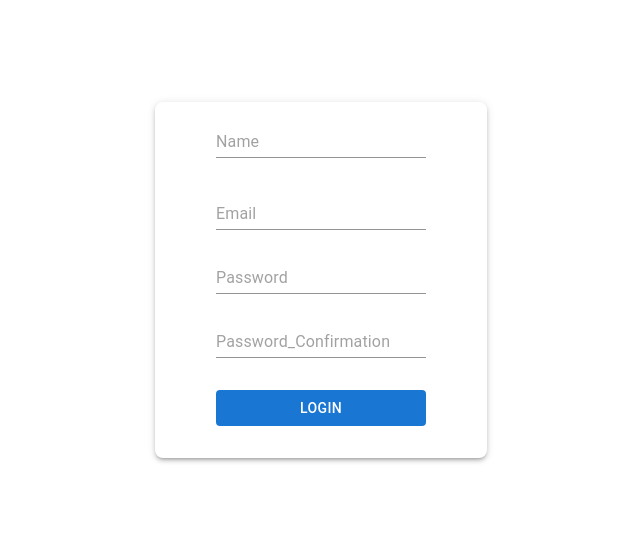
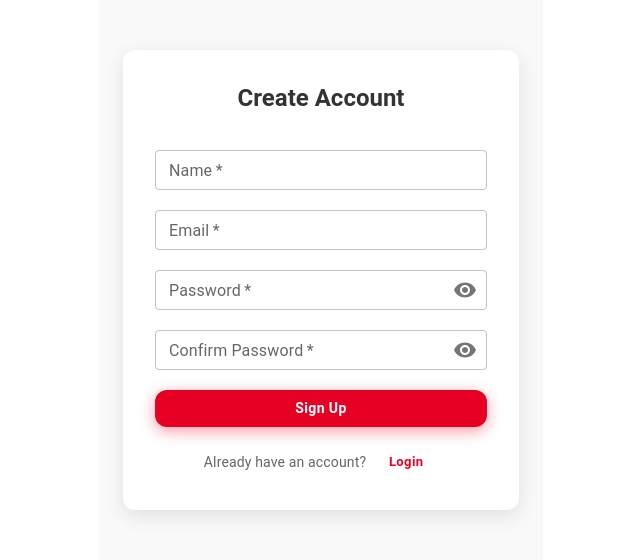
Before and after one commit to Sara-S82/my-Blog, a React (Create React App) app: page /register in a window 1280 px wide. Shown: the part 128-688 px from the top of the page, without its empty margins (319-959 px from the left). Built offline with nearby package versions, Linux system fonts and the light colour scheme.

Commit message:
Improve menu UI for better UX; add missing post details and finalize post components

```diff
--- a/src/App.css
+++ b/src/App.css
@@ -0,0 +1,5 @@
+/* در فایل CSS یا داخل styled-components */
+a {
+  text-decoration: none;
+  color: inherit;
+}
--- a/src/App.js
+++ b/src/App.js
@@ -3,7 +3,7 @@ import Login from "./pages/Login";
 import Register from "./pages/Register";
 import routes from "./Routes/routes"
 import Home from "./pages/Home";
-
+import './App.css'
 function App() {
 
   const Approutes = () => {
--- /dev/null
+++ b/src/components/makeRequest.jsx
@@ -0,0 +1,22 @@
+import React from 'react';
+import axios from 'axios';
+const API_BASE_URL ="https://blog.ahmadreza.dev/api"
+export const makeRequest= async(endpoint,method='GET',data=null,token=null)=>{
+
+    try{
+        const config={
+            method,
+            url:`${API_BASE_URL}${endpoint}`,headers:{
+                "Content-Type":"application/json",
+                ...API_BASE_URL(token&&{Authorization:`Bearer ${token}`}),
+            },
+            data,
+        };
+        const response = await axios(config);
+        return response.data;
+    }catch(error){
+        throw error
+    }
+
+
+};
--- a/src/pages/Home.jsx
+++ b/src/pages/Home.jsx
@@ -1,12 +1,20 @@
-import React from 'react';
-import { Link } from 'react-router-dom';
+import { Container } from '@mui/material';
+import Navbar from './Navbar'
+function Home() {
 
-export default function Home() {
-  return (
-    <div>
-    <Link to={'register'}>Sign Up</Link>
-     <Link to={'login'}>Login</Link>
-     Home
-    </div>
+
+  return(
+<>
+<Container sx={{
+  backgroundColor:'#f0f4ff'
+}}>
+
+<Navbar></Navbar>
+
+</Container>
+</>
+
   );
+
 }
+export default Home;
--- a/src/pages/Login.jsx
+++ b/src/pages/Login.jsx
@@ -1,113 +1,155 @@
 import React, { useState } from 'react';
+import { useNavigate } from 'react-router-dom';
 import {
   Button,
-  Input,
-  Grid,
+  TextField,
   Box,
   Container,
+  IconButton,
+  InputAdornment,
+  Typography,
 } from '@mui/material';
-import axios from 'axios';
+import { Visibility, VisibilityOff } from '@mui/icons-material';
+import { makeRequest } from '../components/makeRequest';
 
 export default function Login() {
   const [email, setEmail] = useState('');
   const [password, setPassword] = useState('');
   const [error, setError] = useState('');
+  const [showPassword, setShowPassword] = useState(false);
+  const navigate = useNavigate();
 
-  const validateEmail = (email) => {
-    const re = /^[^\s@]+@[^\s@]+\.[^\s@]+$/;
-    return re.test(email);
-  };
+  const validateEmail = (email) => /^[^\s@]+@[^\s@]+\.[^\s@]+$/.test(email);
 
-  const handleSubmit = async (event) => {
-    event.preventDefault();
-
-
+  const handleSubmit = async (e) => {
+    e.preventDefault();
     if (!email || !password) {
-      setError('ایمیل و پسورد را وارد کنید');
+      setError('Please enter email and password.');
       return;
     }
     if (!validateEmail(email)) {
-      setError('فرمت ایمیل اشتباه است');
+      setError('Invalid email format.');
       return;
     }
-
     setError('');
-    const form = { email, password };
-
     try {
-      const res = await axios.post('https://blog.ahmadreza.dev/api/register', form);
-      localStorage.setItem('token', res.data.token);
-      alert('ورود موفق');
+      const res = await makeRequest('/login', 'POST', { email, password });
+      localStorage.setItem('token', res.token);
+      alert('Login successful');
+      // optionally navigate somewhere on success
     } catch (err) {
-      alert('خطا در ورود: ' + err.message);
+      setError('Login failed: ' + err.message);
     }
   };
 
   return (
     <Container
-      style={{
+      maxWidth="xs"
+      sx={{
+        height: '100vh',
+        bgcolor: '#f9f9f9',
         display: 'flex',
-        height: '100vh',
-        width: '100%',
         justifyContent: 'center',
         alignItems: 'center',
+        p: 2,
       }}
     >
       <Box
         component="form"
         onSubmit={handleSubmit}
         sx={{
-          width: '60%',
-          maxWidth: 300,
-          minWidth: 180,
+          width: '100%',
           bgcolor: 'white',
-          boxShadow: 3,
-          borderRadius: 2,
-          p: 2,
+          borderRadius: 3,
+          boxShadow: '0 6px 20px rgba(0,0,0,0.1)',
+          p: 4,
+          display: 'flex',
+          flexDirection: 'column',
+          gap: 2,
           textAlign: 'center',
-          alignItems: 'center',
         }}
+        noValidate
+        autoComplete="off"
       >
-        <Grid container direction="column" spacing={2}>
-          <Grid item>
-            <Input
-              placeholder="Email"
+        <Typography variant="h5" fontWeight={600} color="#333" mb={2}>
+          Login
+        </Typography>
+
+        <TextField
+          label="Email"
+          type="email"
+          fullWidth
+          size="small"
           value={email}
-              sx={{ mb: 2, width: '70%', mt: 1 }}
           onChange={(e) => setEmail(e.target.value)}
-              inputProps={{ 'aria-label': 'Email', type: 'email' }}
           required
         />
-          </Grid>
 
-          <Grid item>
-            <Input
-              placeholder="Password"
+        <TextField
+          label="Password"
+          type={showPassword ? 'text' : 'password'}
+          fullWidth
+          size="small"
           value={password}
-              sx={{ mb: 2, width: '70%' }}
           onChange={(e) => setPassword(e.target.value)}
-              inputProps={{ 'aria-label': 'Password', type: 'password' }}
           required
+          InputProps={{
+            endAdornment: (
+              <InputAdornment position="end">
+                <IconButton
+                  onClick={() => setShowPassword((show) => !show)}
+                  onMouseDown={(e) => e.preventDefault()}
+                  edge="end"
+                  aria-label="toggle password visibility"
+                >
+                  {showPassword ? <VisibilityOff /> : <Visibility />}
+                </IconButton>
+              </InputAdornment>
+            ),
+          }}
         />
-          </Grid>
 
         {error && (
-            <Grid item>
-              <Box sx={{ color: 'red', mb: 1 }}>{error}</Box>
-            </Grid>
+          <Typography color="error" variant="body2" mt={-1} mb={1}>
+            {error}
+          </Typography>
         )}
 
-          <Grid item>
         <Button
+          type="submit"
           variant="contained"
-              type="submit"
-              sx={{ mb: 2, width: '70%' }}
+          sx={{
+            mt: 2,
+            bgcolor: '#e60023',
+            fontWeight: 600,
+            borderRadius: 3,
+            textTransform: 'none',
+            boxShadow: '0 4px 15px rgba(230,0,35,0.4)',
+            '&:hover': { bgcolor: '#b0001a' },
+          }}
           disableElevation
+          fullWidth
         >
           Login
         </Button>
-          </Grid>
-        </Grid>
+
+        <Box display="flex" justifyContent="center" alignItems="center" mt={2} gap={1}>
+          <Typography variant="body2" color="#666">
+            Don't have an account?
+          </Typography>
+          <Button
+            onClick={() => navigate('/register')}
+            size="small"
+            sx={{
+              color: '#e60023',
+              textTransform: 'none',
+              fontWeight: 600,
+              '&:hover': { backgroundColor: 'transparent', color: '#b0001a' },
+            }}
+          >
+            Sign Up
+          </Button>
+        </Box>
       </Box>
     </Container>
   );
--- /dev/null
+++ b/src/pages/Navbar.jsx
@@ -0,0 +1,167 @@
+import { Link } from 'react-router-dom';
+import React, { useState } from 'react';
+import { styled, alpha } from '@mui/material/styles';
+import MoreIcon from '@mui/icons-material/MoreVert';
+import SearchIcon from '@mui/icons-material/Search';
+
+import { Button,AppBar,Toolbar,Box,Menu,IconButton,Icon,Typography,InputBase,Badge,MenuItem} from '@mui/material';
+
+const Search = styled('div')(({ theme }) => ({
+  position: 'relative',
+  borderRadius: theme.shape.borderRadius,
+  backgroundColor: alpha(theme.palette.common.white, 0.15),
+  '&:hover': {
+    backgroundColor: alpha(theme.palette.common.white, 0.25),
+  },
+  marginRight: theme.spacing(2),
+  marginLeft: 0,
+  width: '100%',
+  [theme.breakpoints.up('sm')]: {
+    marginLeft: theme.spacing(3),
+    width: 'auto',
+  },
+}));
+
+const SearchIconWrapper = styled('div')(({ theme }) => ({
+  padding: theme.spacing(0, 2),
+  height: '100%',
+  position: 'absolute',
+  pointerEvents: 'none',
+  display: 'flex',
+  alignItems: 'center',
+  justifyContent: 'center',
+}));
+
+const StyledInputBase = styled(InputBase)(({ theme }) => ({
+  color: 'inherit',
+  '& .MuiInputBase-input': {
+    padding: theme.spacing(1, 1, 1, 0),
+    paddingLeft: `calc(1em + ${theme.spacing(4)})`,
+    transition: theme.transitions.create('width'),
+    width: '100%',
+    [theme.breakpoints.up('md')]: {
+      width: '20ch',
+    },
+  },
+}));
+
+export default function PrimarySearchAppBar() {
+  const [anchorEl, setAnchorEl] = useState(null);
+  const [mobileMoreAnchorEl, setMobileMoreAnchorEl] = useState(null);
+
+  const isMenuOpen = Boolean(anchorEl);
+  const isMobileMenuOpen = Boolean(mobileMoreAnchorEl);
+
+  const handleProfileMenuOpen = (event) => {
+    setAnchorEl(event.currentTarget);
+  };
+
+  const handleMobileMenuClose = () => {
+    setMobileMoreAnchorEl(null);
+  };
+
+  const handleMenuClose = () => {
+    setAnchorEl(null);
+    handleMobileMenuClose();
+  };
+
+  const handleMobileMenuOpen = (event) => {
+    setMobileMoreAnchorEl(event.currentTarget);
+  };
+
+  const menuId = 'primary-search-account-menu';
+  const renderMenu = (
+    <Menu
+
+      anchorEl={anchorEl}
+      anchorOrigin={{ vertical: 'top', horizontal: 'right' }}
+      id={menuId}
+      keepMounted
+      transformOrigin={{ vertical: 'top', horizontal: 'right' }}
+      open={isMenuOpen}
+      onClose={handleMenuClose}
+    >
+      <MenuItem onClick={handleMenuClose}>
+        <Link to={'login'} style={{ textDecoration: 'none', color: 'inherit' }}>Login</Link>
+      </MenuItem>
+      <MenuItem onClick={handleMenuClose}>
+        <Link to={'register'} style={{ textDecoration: 'none', color: 'inherit' }}>Sign Up</Link>
+      </MenuItem>
+    </Menu>
+  );
+
+  const mobileMenuId = 'primary-search-account-menu-mobile';
+  const renderMobileMenu = (
+    <Menu
+      anchorEl={mobileMoreAnchorEl}
+      anchorOrigin={{ vertical: 'top', horizontal: 'right' }}
+      id={mobileMenuId}
+      keepMounted
+      transformOrigin={{ vertical: 'top', horizontal: 'right' }}
+      open={isMobileMenuOpen}
+      onClose={handleMobileMenuClose}
+
+    >
+      <MenuItem>
+        <Button color="inherit" component={Link} to={'login'}>
+          Login
+        </Button>
+      </MenuItem>
+      <MenuItem>
+        <Button color="inherit" component={Link} to={'register'}>
+          Sign Up
+        </Button>
+      </MenuItem>
+    </Menu>
+  );
+
+  return (
+    <Box sx={{ flexGrow: 1 }}>
+      <AppBar position="static" sx={{ bgcolor: '#C62828' }}>
+        <Toolbar>
+          <Typography variant="h6" noWrap component="div" sx={{ display: { xs: 'none', sm: 'block' } }}>
+            My Blog
+          </Typography>
+
+          <Search>
+            <SearchIconWrapper>
+              <SearchIcon />
+            </SearchIconWrapper>
+            <StyledInputBase
+              placeholder="Search…"
+              inputProps={{ 'aria-label': 'search' }}
+            />
+          </Search>
+
+          <Box sx={{ flexGrow: 1 }} />
+
+          <Box sx={{ display: { xs: 'none', md: 'flex' } }}>
+            <Button color="inherit" component={Link} to={'login'}>
+              Login
+            </Button>
+            <Button color="inherit" component={Link} to={'register'}>
+              Sign Up
+            </Button>
+          </Box>
+
+          {/* آیکون More برای موبایل */}
+          <Box sx={{ display: { xs: 'flex', md: 'none' } }}>
+            <IconButton
+              size="large"
+              aria-label="show more"
+              aria-controls={mobileMenuId}
+              aria-haspopup="true"
+              onClick={handleMobileMenuOpen}
+              color="inherit"
+            >
+              <MoreIcon />
+            </IconButton>
+          </Box>
+        </Toolbar>
+      </AppBar>
+
+      {renderMobileMenu}
+      {renderMenu}
+    </Box>
+  );
+}
--- a/src/pages/Register.jsx
+++ b/src/pages/Register.jsx
@@ -1,140 +1,196 @@
-import React , {useState} from 'react';
+import React, { useState } from 'react';
+import { useNavigate } from 'react-router-dom';
 import {
   Button,
-  Input,
-  Grid,
+  TextField,
   Box,
   Container,
+  IconButton,
+  InputAdornment,
+  Typography,
 } from '@mui/material';
-import axios from 'axios';
+import { Visibility, VisibilityOff } from '@mui/icons-material';
+import { makeRequest } from '../components/makeRequest';
 
 export default function Register() {
-    const [name,setName]=useState('');
-    const [email,setEmail]=useState('');
-    const [password,setPassword]=useState('');
-    const [password_confirmation,setPassword_confirmation]=useState('')
-    const [error,setError]=useState('')
-      const validateEmail = (email) => {
-    const re = /^[^\s@]+@[^\s@]+\.[^\s@]+$/;
-    return re.test(email);
+  const [name, setName] = useState('');
+  const [email, setEmail] = useState('');
+  const [password, setPassword] = useState('');
+  const [passwordConfirmation, setPasswordConfirmation] = useState('');
+  const [error, setError] = useState('');
+  const [showPassword, setShowPassword] = useState(false);
+  const [showConfirmPassword, setShowConfirmPassword] = useState(false);
+  const navigate = useNavigate();
+
+  const handleSubmit = async (e) => {
+    e.preventDefault();
+    if (password !== passwordConfirmation) {
+      setError('Passwords do not match.');
+      return;
+    }
+    const form = { name, email, password, password_confirmation: passwordConfirmation };
+    try {
+      const res = await makeRequest('/register', 'POST', form);
+      localStorage.setItem('token', res.token);
+      navigate('/login');
+    } catch {
+      setError('An error occurred during registration.');
+    }
   };
-  const handleSubmit = async (event) => {
-     event.preventDefault();
-    const form={
-        name,email,
-        password
-        ,password_confirmation
-    }
-console.log('form: ',form);
 
-    try{
-        const res= await axios.post("https://blog.ahmadreza.dev/api/register",form, {
-    headers: {
-      'Content-Type': 'application/json',
-    }
-  })
-
-        console.log('register');
-
-    }
-   catch(err) {
-  if (err.response) {
-    console.log('Response status:', err.response.status);
-    console.log('Response headers:', err.response.headers);
-    console.log('Response data:', err.response.data);  // اینجا پیام دقیق خطای سرور هست
-  } else if (err.request) {
-    console.log('No response received:', err.request);
-  } else {
-    console.log('Error setting up request:', err.message);
-  }
-}
-
-  }
   return (
-  <Container
-      style={{
+    <Container
+      maxWidth="xs"
+      sx={{
+        minHeight: '100vh',
         display: 'flex',
-        height: '100vh',
-        width: '100%',
         justifyContent: 'center',
         alignItems: 'center',
+        bgcolor: '#f9f9f9',
+        p: 2,
       }}
     >
       <Box
         component="form"
         onSubmit={handleSubmit}
         sx={{
-          width: '60%',
-          maxWidth: 300,
-          minWidth: 180,
+          width: '100%',
           bgcolor: 'white',
-          boxShadow: 3,
-          borderRadius: 2,
-          p: 2,
+          borderRadius: 3,
+          boxShadow: '0 6px 20px rgba(0,0,0,0.1)',
+          p: 4,
+          display: 'flex',
+          flexDirection: 'column',
+          gap: 2.5,
           textAlign: 'center',
-          alignItems: 'center',
         }}
+        noValidate
+        autoComplete="off"
       >
-        <Grid container direction="column" spacing={2}>
-             <Grid item>
-            <Input
-              placeholder="Name"
-              value={name}
-              sx={{ mb: 2, width: '70%', mt: 1 }}
-              onChange={(e) => setName(e.target.value)}
-              inputProps={{ 'aria-label': 'name', type: 'text' }}
-              required
-            />
-          </Grid>
-          <Grid item>
-            <Input
-              placeholder="Email"
-              value={email}
-              sx={{ mb: 2, width: '70%', mt: 1 }}
-              onChange={(e) => setEmail(e.target.value)}
-              inputProps={{ 'aria-label': 'Email', type: 'email' }}
-              required
-            />
-          </Grid>
+        <Typography variant="h5" fontWeight={600} mb={2} color="#333">
+          Create Account
+        </Typography>
 
-          <Grid item>
-            <Input
-              placeholder="Password"
-              value={password}
-              sx={{ mb: 2, width: '70%' }}
-              onChange={(e) => setPassword(e.target.value)}
-              inputProps={{ 'aria-label': 'Password', type: 'password' }}
-              required
-            />
-          </Grid>
-                <Grid item>
-            <Input
-              placeholder="Password_Confirmation"
-              value={password_confirmation}
-              sx={{ mb: 2, width: '70%' }}
-              onChange={(e) => setPassword_confirmation(e.target.value)}
-              inputProps={{ 'aria-label': 'Password', type: 'password' }}
-              required
-            />
-          </Grid>
+        <TextField
+          label="Name"
+          variant="outlined"
+          size="small"
+          fullWidth
+          value={name}
+          onChange={(e) => setName(e.target.value)}
+          required
+          sx={{
+            borderRadius: 2,
+          }}
+        />
 
-          {error && (
-            <Grid item>
-              <Box sx={{ color: 'red', mb: 1 }}>{error}</Box>
-            </Grid>
-          )}
+        <TextField
+          label="Email"
+          variant="outlined"
+          size="small"
+          fullWidth
+          type="email"
+          value={email}
+          onChange={(e) => setEmail(e.target.value)}
+          required
+        />
 
-          <Grid item>
-            <Button
-              variant="contained"
-              type="submit"
-              sx={{ mb: 2, width: '70%' }}
-              disableElevation
-            >
-              Login
-            </Button>
-          </Grid>
-        </Grid>
+        <TextField
+          label="Password"
+          variant="outlined"
+          size="small"
+          fullWidth
+          type={showPassword ? 'text' : 'password'}
+          value={password}
+          onChange={(e) => setPassword(e.target.value)}
+          required
+          InputProps={{
+            endAdornment: (
+              <InputAdornment position="end">
+                <IconButton
+                  onClick={() => setShowPassword((show) => !show)}
+                  onMouseDown={(e) => e.preventDefault()}
+                  edge="end"
+                  aria-label="toggle password visibility"
+                >
+                  {showPassword ? <VisibilityOff /> : <Visibility />}
+                </IconButton>
+              </InputAdornment>
+            ),
+          }}
+        />
+
+        <TextField
+          label="Confirm Password"
+          variant="outlined"
+          size="small"
+          fullWidth
+
+          type={showConfirmPassword ? 'text' : 'password'}
+          value={passwordConfirmation}
+          onChange={(e) => setPasswordConfirmation(e.target.value)}
+          required
+          error={passwordConfirmation.length > 0 && password !== passwordConfirmation}
+          helperText={
+            passwordConfirmation.length > 0 && password !== passwordConfirmation
+              ? 'Passwords do not match.'
+              : ''
+          }
+          InputProps={{
+            endAdornment: (
+              <InputAdornment position="end">
+                <IconButton
+                  onClick={() => setShowConfirmPassword((show) => !show)}
+                  onMouseDown={(e) => e.preventDefault()}
+                  edge="end"
+                  aria-label="toggle confirm password visibility"
+                >
+                  {showConfirmPassword ? <VisibilityOff /> : <Visibility />}
+                </IconButton>
+              </InputAdornment>
+            ),
+          }}
+        />
+
+        {error && (
+          <Typography color="error" fontSize="0.9rem" mt={-1} mb={1}>
+            {error}
+          </Typography>
+        )}
+
+        <Button
+          type="submit"
+          variant="contained"
+          size="medium"
+          sx={{
+            borderRadius: 3,
+            textTransform: 'none',
+            fontWeight: 600,
+            bgcolor: '#e60023',
+            '&:hover': { bgcolor: '#b0001a' },
+            boxShadow: '0 4px 15px rgba(230, 0, 35, 0.4)',
+          }}
+        >
+          Sign Up
+        </Button>
+
+        <Box display="flex" justifyContent="center" alignItems="center" gap={1}>
+          <Typography variant="body2" color="#666">
+            Already have an account?
+          </Typography>
+          <Button
+            onClick={() => navigate('/login')}
+            sx={{
+              textTransform: 'none',
+              fontWeight: 600,
+              color: '#e60023',
+              '&:hover': { backgroundColor: 'transparent', color: '#b0001a' },
+            }}
+            size="small"
+          >
+            Login
+          </Button>
+        </Box>
       </Box>
     </Container>
   );
```
Lines whose indentation alone changed are shown as unchanged.
